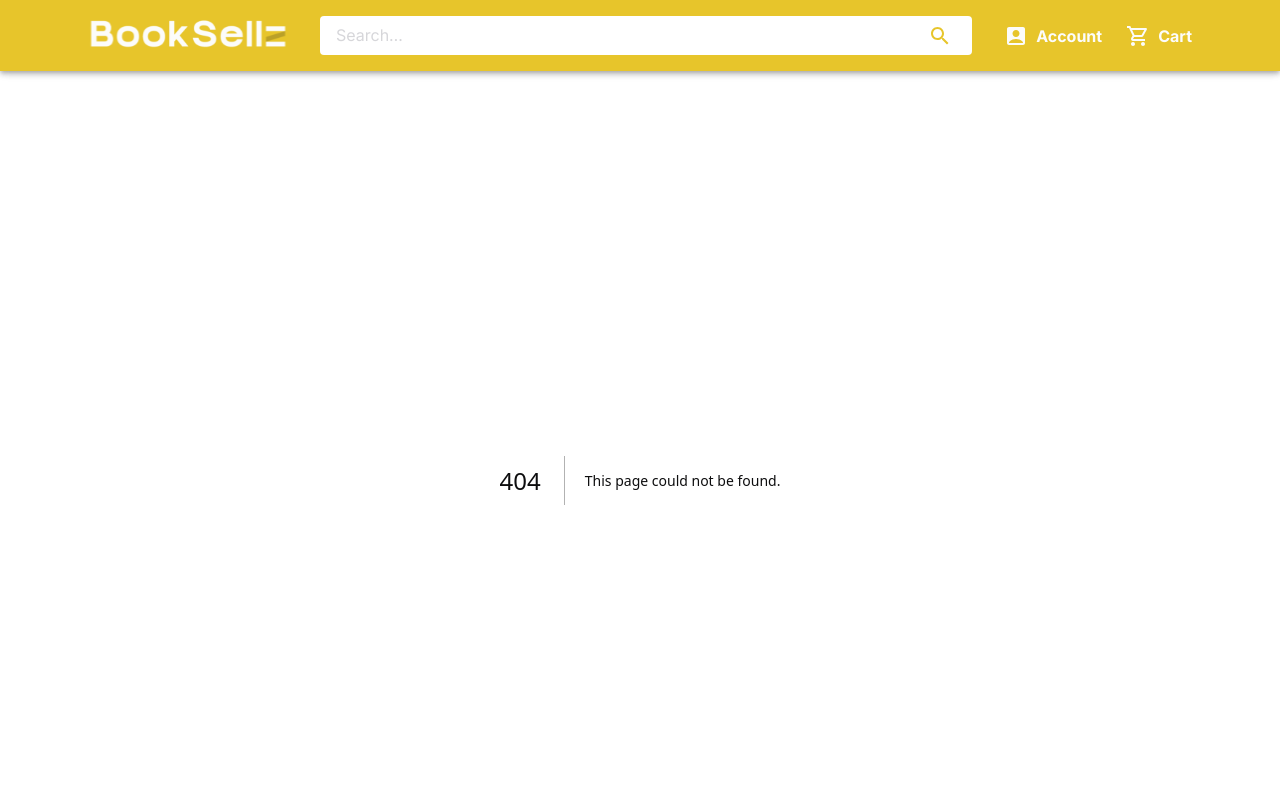
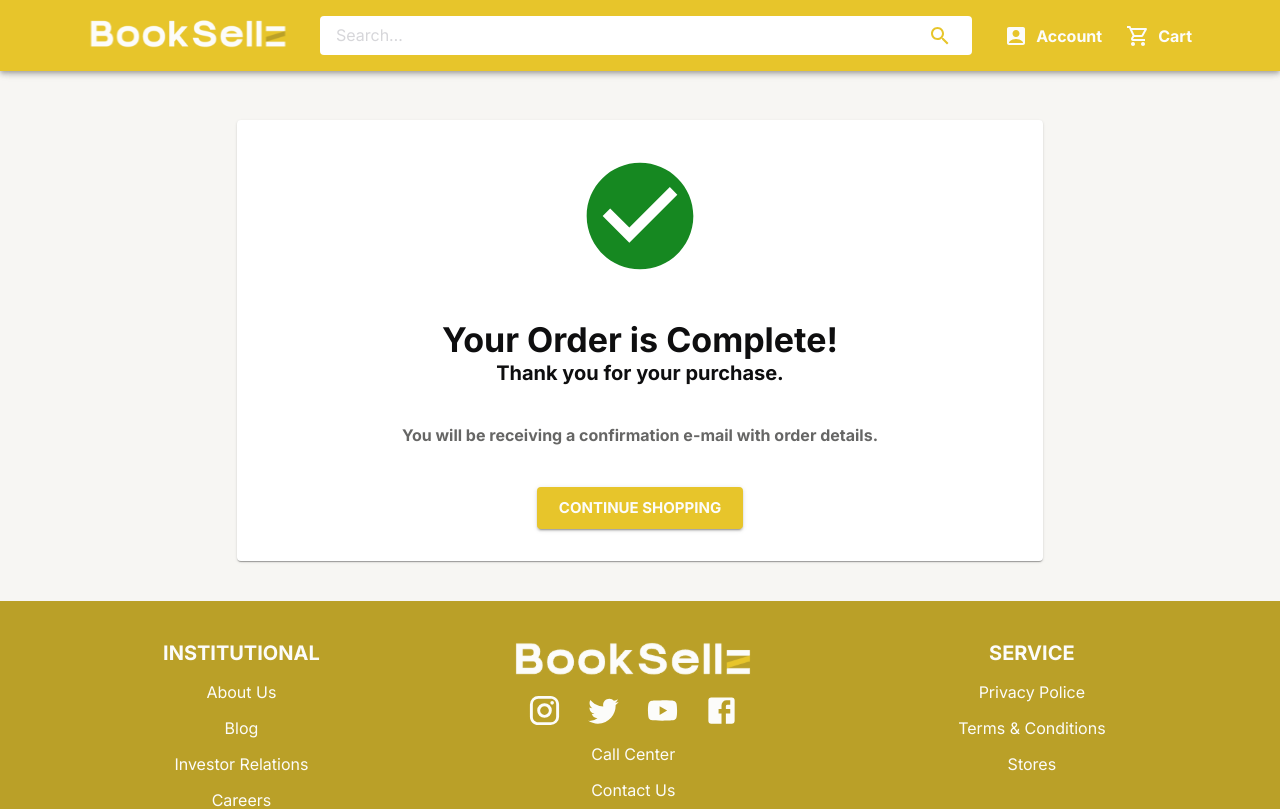
Before and after one commit to kenmarcos/booksellz, a Next.js app: page /order/confirmation in a window 1280 px wide. Before the commit this address had no page. Shown: the top 809 px of the page. Built offline with nearby package versions, Linux system fonts and the light colour scheme.

Commit message:
feat: add order confirmation page

```diff
--- /dev/null
+++ b/src/pages/order/confirmation/index.tsx
@@ -0,0 +1,42 @@
+import Link from "next/link";
+
+import * as M from "@mui/material";
+import CheckCircleIcon from "@mui/icons-material/CheckCircle";
+
+import * as S from "./styles";
+
+const OrderConfirmation = () => {
+  return (
+    <S.Wrapper>
+      <S.MessageBox component="section">
+        <M.Paper>
+          <CheckCircleIcon color="success" />
+
+          <M.Box textAlign="center">
+            <M.Typography variant="h2">Your Order is Complete!</M.Typography>
+            <M.Typography variant="h4">
+              Thank you for your purchase.
+            </M.Typography>
+          </M.Box>
+
+          <M.Typography textAlign="center" variant="h5">
+            You will be receiving a confirmation e-mail with order details.
+          </M.Typography>
+
+          <M.Box>
+            <M.Button
+              LinkComponent={Link}
+              href="/"
+              variant="contained"
+              size="large"
+            >
+              Continue Shopping
+            </M.Button>
+          </M.Box>
+        </M.Paper>
+      </S.MessageBox>
+    </S.Wrapper>
+  );
+};
+
+export default OrderConfirmation;
--- /dev/null
+++ b/src/pages/order/confirmation/styles.ts
@@ -0,0 +1,25 @@
+import styled from "styled-components";
+import * as M from "@mui/material";
+
+export const Wrapper = styled(M.Box)`
+  padding-top: ${({ theme }) => theme.spacing(5)};
+  padding-bottom: ${({ theme }) => theme.spacing(5)};
+`;
+
+export const MessageBox = styled(M.Box)`
+  @media screen and (width >= ${({ theme }) => theme.breakpoints.values.md}px) {
+    max-width: 70%;
+    margin: 0 auto;
+  }
+  .MuiPaper-root {
+    padding: ${({ theme }) => theme.spacing(4)};
+    display: flex;
+    flex-direction: column;
+    align-items: center;
+    gap: ${({ theme }) => theme.spacing(5)};
+  }
+
+  .MuiPaper-root .MuiSvgIcon-root {
+    font-size: 8rem;
+  }
+`;
--- a/src/store/slices/cartSlice.ts
+++ b/src/store/slices/cartSlice.ts
@@ -113,10 +113,18 @@ const cartSlice = createSlice({
 
       state.totalCost = calculateTotalCost(state.subtotal, state.discount);
     },
+    resetCart: (state) => {
+      return { ...initialState };
+    },
   },
 });
 
-export const { addToCart, removeFromCart, increaseQuantity, decreaseQuantity } =
-  cartSlice.actions;
+export const {
+  addToCart,
+  removeFromCart,
+  increaseQuantity,
+  decreaseQuantity,
+  resetCart,
+} = cartSlice.actions;
 
 export default cartSlice.reducer;
```
Also changed, not shown: src/pages/cart/index.tsx (+16 -2 lines).
